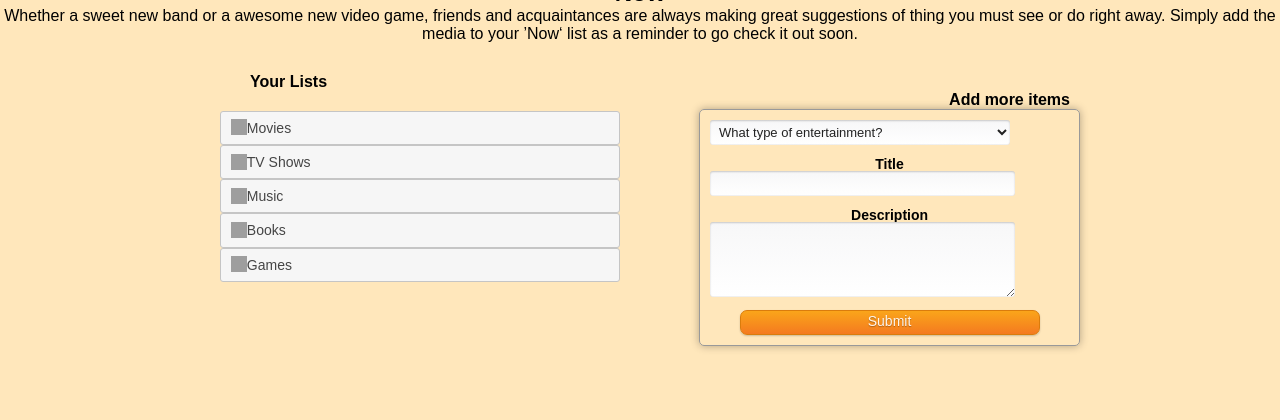
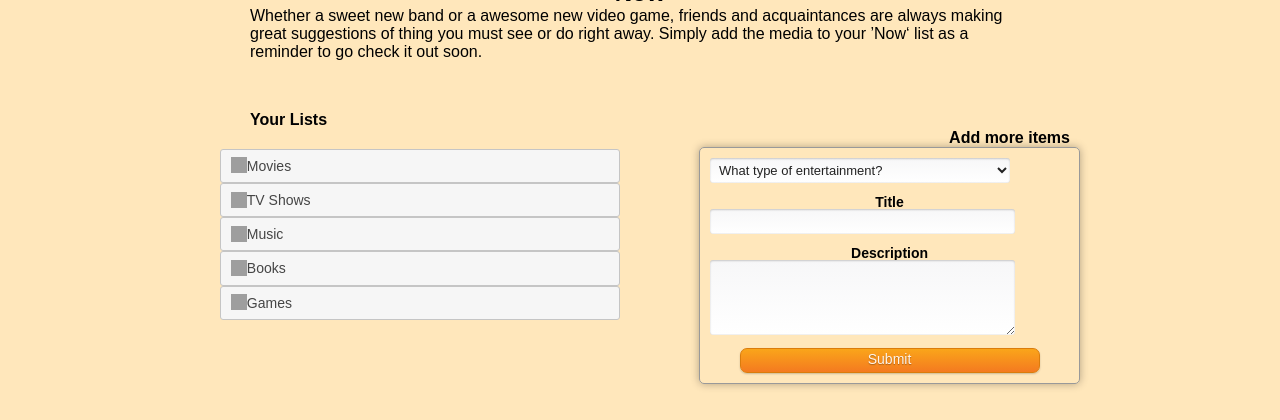
Before and after one commit to agulen/EntertainMe, a PHP site: page /now.php in a window 1280 px wide. Shown: the part 208-628 px from the top of the page. Run offline with PHP 8.4, Linux system fonts and the light colour scheme; a user stored in the database is signed in; data comes from the database, SQL or seed files in the repository; some libraries are stand-ins or nearby versions; some web fonts are replaced; grey boxes are pictures that could not be loaded.

Commit message:
Update mainpages.css

```diff
--- a/mainpages.css
+++ b/mainpages.css
@@ -48,6 +48,13 @@ img {
 	float: left;
 	margin-left: 250px;
 	padding-right: 10px;
+}
+
+.about_list {
+    text-align: left;
+    margin-left: 250px;
+    margin-right: 250px;
+    margin-bottom: 50px;
 }
 
 #pageDescription {
```
